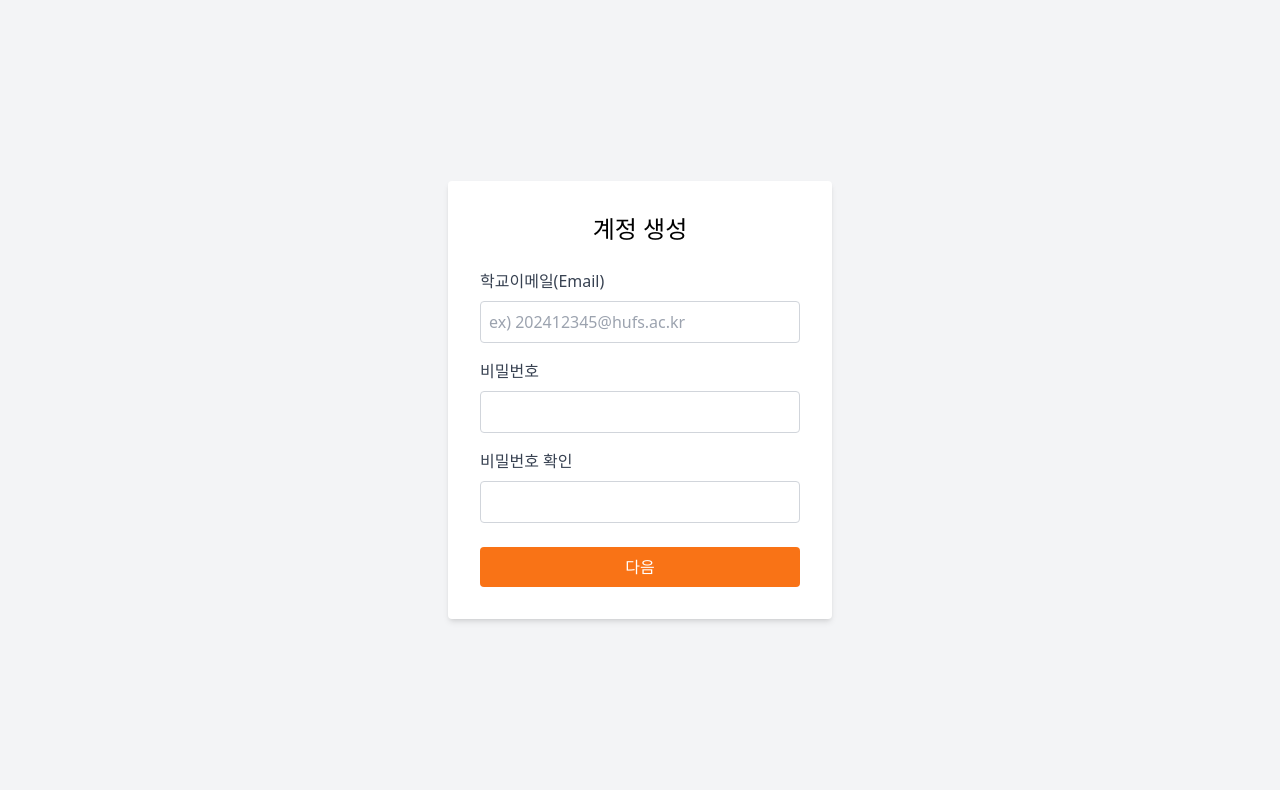
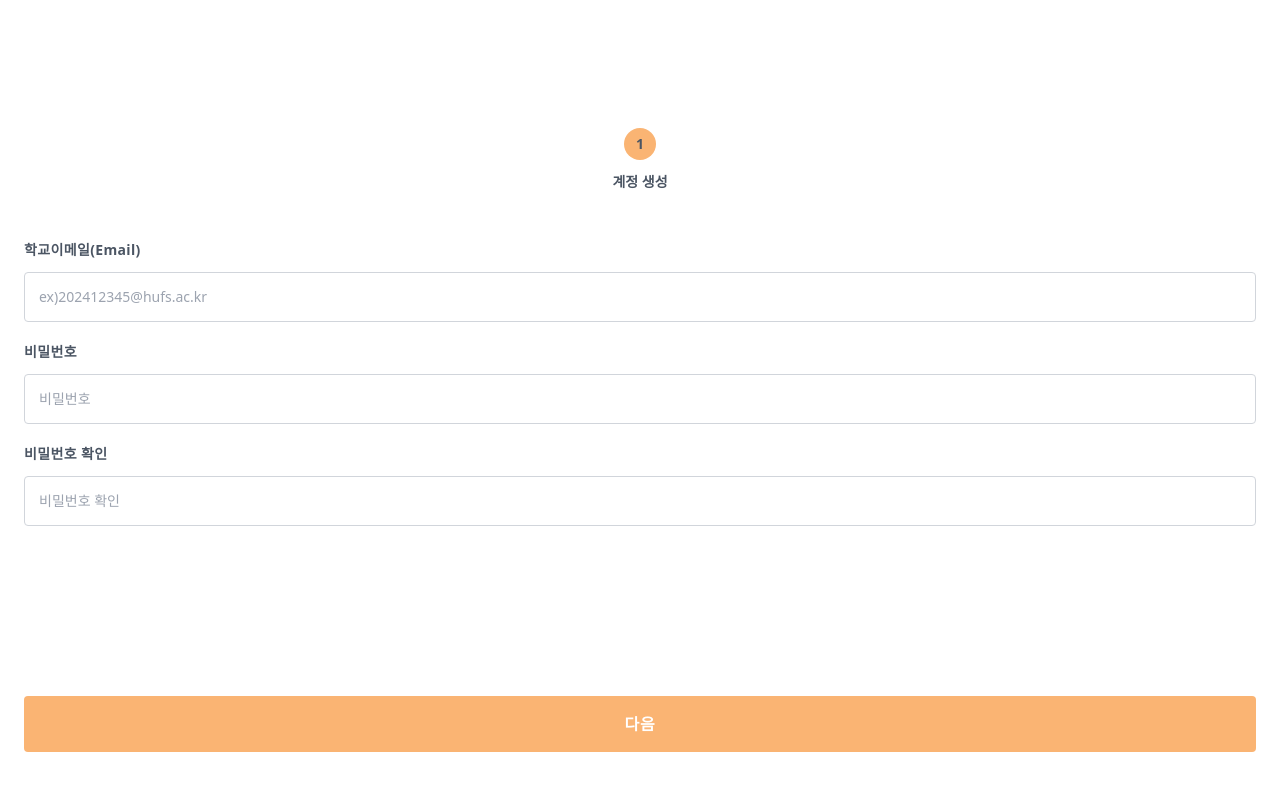
Before and after one commit to yerimi00/eating, a React (Vite) app: page /createAccount in a window 1280 px wide. Shown: the top 790 px of the page. Built offline with nearby package versions, Linux system fonts and the light colour scheme.

Commit message:
fix code

```diff
--- /dev/null
+++ b/src/components/button.tsx
@@ -0,0 +1,15 @@
+import React from "react";
+
+interface IButtonProps {
+  name: string;
+}
+
+const Button: React.FC<IButtonProps> = ({ name }) => {
+  return (
+    <button className="bg-loginSignupBt text-white font-semibold tracking-wider py-4  rounded w-full">
+      {name}
+    </button>
+  );
+};
+
+export default Button;
--- /dev/null
+++ b/src/components/createAccountHeader.tsx
@@ -0,0 +1,19 @@
+import React from "react";
+
+interface ICreateHeaderProps {
+  sequence: number;
+  title: string;
+}
+
+const CreateHeader: React.FC<ICreateHeaderProps> = ({ sequence, title }) => {
+  return (
+    <div className="flex flex-col items-center text-gray-600 font-semibold mb-12">
+      <div className="bg-loginSignupBt w-8 h-8 rounded-full flex justify-center items-center mb-3 text-sm">
+        {sequence}
+      </div>
+      <h2 className="text-sm text-center">{title}</h2>
+    </div>
+  );
+};
+
+export default CreateHeader;
--- /dev/null
+++ b/src/components/createAccountInput.tsx
@@ -0,0 +1,39 @@
+import React from "react";
+
+interface ICreateInputProps {
+  label: string;
+  placeholder: string;
+  name: string;
+  value: string;
+  type: string;
+  onChange: (e: React.ChangeEvent<HTMLInputElement>) => void;
+}
+
+const CreateInput: React.FC<ICreateInputProps> = ({
+  label,
+  placeholder,
+  name,
+  type,
+  value,
+  onChange,
+}) => {
+  return (
+    <div className="mb-5">
+      <label className="block text-sm font-semibold text-gray-600 tracking-wide">
+        {label}
+      </label>
+
+      <input
+        name={name}
+        type={type}
+        value={value}
+        onChange={onChange}
+        className="mt-3 p-3.5 text-sm border border-gray-300 rounded w-full"
+        placeholder={placeholder}
+        required
+      />
+    </div>
+  );
+};
+
+export default CreateInput;
--- a/src/components/createAccountOne.tsx
+++ b/src/components/createAccountOne.tsx
@@ -1,6 +1,9 @@
-import React, { useState } from 'react';
+import React, { useState } from "react";
 import { createUserWithEmailAndPassword } from "firebase/auth";
-import { auth } from '../firebase';
+import { auth } from "../firebase";
+import Button from "./button";
+import CreateHeader from "./createAccountHeader";
+import CreateInput from "./createAccountInput";
 
 interface CreateAccountProps {
   onNext: () => void;
@@ -22,22 +25,22 @@ const CreateAccount: React.FC<CreateAccountProps> = ({ onNext }) => {
     } else if (name === "confirmPassword") {
       setConfirmPassword(value);
     }
-  }
+  };
 
   const onSubmit = async (e: React.FormEvent<HTMLFormElement>) => {
     e.preventDefault();
-    if (
-      email === "" ||
-      password === "" ||
-      confirmPassword === ""
-    ) return;
+    if (email === "" || password === "" || confirmPassword === "") return;
     if (password !== confirmPassword) {
       alert("비밀번호가 일치하지 않습니다!");
       return;
     }
     try {
       setIsLoading(true);
-      const credentials = await createUserWithEmailAndPassword(auth, email, password);
+      const credentials = await createUserWithEmailAndPassword(
+        auth,
+        email,
+        password
+      );
       alert("Account created successfully!");
       console.log(credentials.user);
     } catch (error) {
@@ -49,50 +52,40 @@ const CreateAccount: React.FC<CreateAccountProps> = ({ onNext }) => {
   };
 
   return (
-    <div className="flex items-center justify-center min-h-screen bg-gray-100">
-      <form onSubmit={onSubmit} className="bg-white p-8 rounded shadow-md w-96">
-        <h2 className="text-2xl mb-6 text-center">계정 생성</h2>
-        <div className="mb-4">
-          <label className="block text-gray-700">학교이메일(Email)</label>
-          <input
+    <div className="flex  min-h-screen bg-white">
+      <form
+        onSubmit={onSubmit}
+        className="bg-white w-full h-screen flex flex-col justify-between pt-32 pb-12 px-6 "
+      >
+        <div>
+          <CreateHeader sequence={1} title="계정 생성" />
+          <CreateInput
+            label="학교이메일(Email)"
             name="email"
             type="email"
             value={email}
             onChange={onChange}
-            className="mt-2 p-2 border border-gray-300 rounded w-full"
-            placeholder="ex) 202412345@hufs.ac.kr"
-            required
+            placeholder="ex)202412345@hufs.ac.kr"
           />
-        </div>
-        <div className="mb-4">
-          <label className="block text-gray-700">비밀번호</label>
-          <input
+
+          <CreateInput
+            label="비밀번호"
             name="password"
             type="password"
             value={password}
             onChange={onChange}
-            className="mt-2 p-2 border border-gray-300 rounded w-full"
-            required
+            placeholder="비밀번호"
           />
-        </div>
-        <div className="mb-6">
-          <label className="block text-gray-700">비밀번호 확인</label>
-          <input
+          <CreateInput
+            label="비밀번호 확인"
             type="password"
             name="confirmPassword"
             value={confirmPassword}
             onChange={onChange}
-            className="mt-2 p-2 border border-gray-300 rounded w-full"
-            required
+            placeholder="비밀번호 확인"
           />
         </div>
-        <button
-          type="submit"
-          value={isLoading? "Loading..." : "Create Account"}
-          className="bg-orange-500 text-white py-2 px-4 rounded w-full"
-        >
-          다음
-        </button>
+        <Button name={isLoading ? "Loading..." : "다음"} />
       </form>
     </div>
   );
--- a/src/components/personalInfoForm.tsx
+++ b/src/components/personalInfoForm.tsx
@@ -4,6 +4,9 @@ import { doc, setDoc } from "firebase/firestore";
 import creativeNouns from "./noneArrayList";
 import creativeAds from "./adArrayList";
 import { GENDER, GRADE } from "../constants";
+import CreateHeader from "./createAccountHeader";
+import CreateInput from "./createAccountInput";
+import Button from "./button";
 
 interface CreateAccountProps {
   onNext: () => void;
@@ -14,8 +17,8 @@ const PersonalInfoForm: React.FC<CreateAccountProps> = ({ onNext }) => {
   const [name, setName] = useState<string>("");
   const [grade, setGrade] = useState<number | null>(null);
   const [gender, setGender] = useState<number | null>(null);
-  const [randomNoun, setRandomNoun] = useState('');
-  const [randomAd, setRandomAd] = useState('');
+  const [randomNoun, setRandomNoun] = useState("");
+  const [randomAd, setRandomAd] = useState("");
 
   const getRandomNoun = () => {
     const randomIndex = Math.floor(Math.random() * creativeNouns.length);
@@ -36,7 +39,9 @@ const PersonalInfoForm: React.FC<CreateAccountProps> = ({ onNext }) => {
   };
 
   const onChange = (e: React.ChangeEvent<HTMLInputElement>) => {
-    const {target: {name, value}} = e;
+    const {
+      target: { name, value },
+    } = e;
     getRandomNoun();
     getRandomAd();
     const user = auth.currentUser;
@@ -44,14 +49,14 @@ const PersonalInfoForm: React.FC<CreateAccountProps> = ({ onNext }) => {
       setName(value);
     }
     console.log(user);
-  }
+  };
 
   const onSubmit = async (e: React.FormEvent<HTMLFormElement>) => {
     e.preventDefault();
     const user = auth.currentUser;
 
     if (!user || isLoading || name === "") return;
-    try{
+    try {
       setLoading(true);
       alert("Personal Info created successfully!");
       const docRef = doc(db, "user", user?.uid);
@@ -61,8 +66,8 @@ const PersonalInfoForm: React.FC<CreateAccountProps> = ({ onNext }) => {
         gender,
         createdAt: Date.now(),
         secretNone: randomNoun,
-        secretAd: randomAd
-      }
+        secretAd: randomAd,
+      };
       await setDoc(docRef, data);
     } catch (error) {
       console.log(error);
@@ -74,31 +79,37 @@ const PersonalInfoForm: React.FC<CreateAccountProps> = ({ onNext }) => {
   };
 
   return (
-    <div className="flex items-center justify-center min-h-screen bg-gray-100">
-      <form onSubmit={onSubmit} className="bg-white p-8 rounded shadow-md w-96">
-        <h2 className="text-2xl mb-6 text-center">개인정보입력</h2>
-        <div className="mb-4">
-          <label className="block text-gray-700">이름</label>
-          <input
+    <div className="flex  min-h-screen bg-white">
+      <form
+        onSubmit={onSubmit}
+        className="bg-white w-full h-screen flex flex-col justify-between pt-32 pb-12 px-6 "
+      >
+        <div>
+          <CreateHeader sequence={3} title="개인정보입력" />
+          <CreateInput
+            label="이름"
             name="name"
             type="text"
             value={name}
             onChange={onChange}
-            className="mt-2 p-2 border border-gray-300 rounded w-full"
             placeholder="이름"
-            required
           />
-        </div>
-        <div className="mb-4">
-          <label className="block text-gray-700">학년</label>
-          <div className="flex flex-wrap gap-2">
+          <div className="mb-5">
+            <label className="block text-sm font-semibold text-gray-600 tracking-wide mb-2">
+              학년
+            </label>
+            <div className="grid grid-cols-2 gap-3">
               {GRADE.map((gradeOption, idx) => (
                 <button
                   type="button"
                   key={gradeOption}
                   onClick={() => handleGradeClick(idx)}
-                className={`p-2 border rounded w-full ${
-                  grade === idx ? "bg-orange-500 text-white" : "bg-white text-gray-700"
+                  className={`p-3.5 border  rounded text-sm  ${
+                    idx === 2 ? "col-span-2" : ""
+                  } ${
+                    grade === idx
+                      ? "border-loginSignupBt bg-loginSignupBt text-white"
+                      : " border-gray-300 bg-white text-gray-400"
                   }`}
                 >
                   {gradeOption}
@@ -106,16 +117,20 @@ const PersonalInfoForm: React.FC<CreateAccountProps> = ({ onNext }) => {
               ))}
             </div>
           </div>
-        <div className="mb-4">
-          <label className="block text-gray-700">성별</label>
-          <div className="flex gap-2">
+          <div className="mb-5">
+            <label className="block text-sm font-semibold text-gray-600 tracking-wide mb-2">
+              성별
+            </label>
+            <div className="grid grid-cols-2 gap-3">
               {GENDER.map((genderOption, idx) => (
                 <button
                   type="button"
                   key={genderOption}
                   onClick={() => handleGenderClick(idx)}
-                className={`p-2 border rounded w-full ${
-                  gender === idx ? "bg-orange-500 text-white" : "bg-white text-gray-700"
+                  className={`p-3.5 border  rounded text-sm ${
+                    gender === idx
+                      ? "border-loginSignupBt bg-loginSignupBt text-white"
+                      : " border-gray-300 bg-white text-gray-400"
                   }`}
                 >
                   {genderOption}
@@ -123,13 +138,9 @@ const PersonalInfoForm: React.FC<CreateAccountProps> = ({ onNext }) => {
               ))}
             </div>
           </div>
-        <button
-          type="submit"
-          value={isLoading? "Loading..." : "Input Personal Info"}
-          className="bg-orange-500 text-white py-2 px-4 rounded w-full mt-4"
-        >
-          가입하기
-        </button>
+        </div>
+
+        <Button name={isLoading ? "Loading..." : "가입하긴"} />
       </form>
     </div>
   );
--- a/src/components/verifyEmail.tsx
+++ b/src/components/verifyEmail.tsx
@@ -1,6 +1,7 @@
-import React, { useState } from 'react';
+import React, { useState } from "react";
 import { sendEmailVerification } from "firebase/auth";
-import { auth } from '../firebase';
+import { auth } from "../firebase";
+import CreateHeader from "./createAccountHeader";
 
 interface CreateAccountProps {
   onNext: () => void;
@@ -41,7 +42,7 @@ const VerifyEmail: React.FC<CreateAccountProps> = ({ onNext }) => {
     }
   };
 
-  const onClick = async() => {
+  const onClick = async () => {
     const user = auth.currentUser;
     if (!user) {
       setMessage("No user signed in.");
@@ -56,37 +57,52 @@ const VerifyEmail: React.FC<CreateAccountProps> = ({ onNext }) => {
     } else {
       setMessage("Please verify your email before proceeding.");
     }
-  }
+  };
 
   return (
-    <div className="flex items-center justify-center min-h-screen bg-gray-100">
-      <form onSubmit={onSubmit} className="bg-white p-8 rounded shadow-md w-96">
-        <h2 className="text-2xl mb-6 text-center">이메일 인증</h2>
-        <div className="mb-4">
-          <label className="block text-gray-700">이메일</label>
+    <div className="flex flex-col justify-between min-h-screen bg-white">
+      <div className="bg-white w-full h-screen flex flex-col justify-between pt-32 pb-12 px-6 ">
+        <form onSubmit={onSubmit}>
+          <div>
+            <CreateHeader sequence={2} title="학교인증하기" />
+
+            <div className="mb-5">
+              <label className="block text-sm font-semibold text-gray-600 tracking-wide">
+                학교이메일(Email)
+              </label>
+              <div className="flex w-full mt-3">
                 <input
+                  name="email"
                   type="email"
                   value={email}
                   onChange={onChange}
-            className="mt-2 p-2 border border-gray-300 rounded w-full"
-            placeholder="이메일을 입력하세요"
+                  className=" p-3.5 text-sm border border-gray-300 rounded w-full"
+                  placeholder="ex)202412345@hufs.ac.kr"
                   required
                 />
-        </div>
                 <button
                   type="submit"
                   disabled={isLoading}
-          className="bg-blue-500 text-white py-2 px-4 rounded w-full"
+                  className="ml-5 bg-loginSignupBt text-sm text-white py-2  rounded w-32"
                 >
-          {isLoading ? "Loading..." : "인증 이메일 보내기"}
+                  {isLoading ? "Loading..." : "인증하기"}
                 </button>
+              </div>
+            </div>
+          </div>
+
           {message && (
             <p className="mt-4 text-center text-gray-700">{message}</p>
           )}
         </form>
-      <button onClick={onClick} className='bg-blue-500 text-white mt-4 py-2 px-4 rounded w-full'>
+
+        <button
+          onClick={onClick}
+          className="bg-loginSignupBt text-white font-semibold tracking-wider py-4  rounded w-full"
+        >
           다음
         </button>
+      </div>
     </div>
   );
 };
--- a/src/routes/matchMate.tsx
+++ b/src/routes/matchMate.tsx
@@ -262,6 +262,7 @@ const MatchMate: React.FC = () => {
         location,  // 수정: wantlocation -> location
         wantGrade: grade,
         wantGender: gender,
+        // wantLocation: location,
       });
       setCreatedRoomId(newRoomRef.id);
     }
--- a/tailwind.config.js
+++ b/tailwind.config.js
@@ -7,7 +7,7 @@ export default {
     extend: {
       colors: {
         background: '#fff3e3',
-        loginSignupBt: '#ffc800',
+        loginSignupBt: '#fab473',
       },
     },
   },
```
Also changed, not shown: src/components/matchComplete.tsx (+12 -1 lines). Lines whose indentation alone changed are shown as unchanged.
